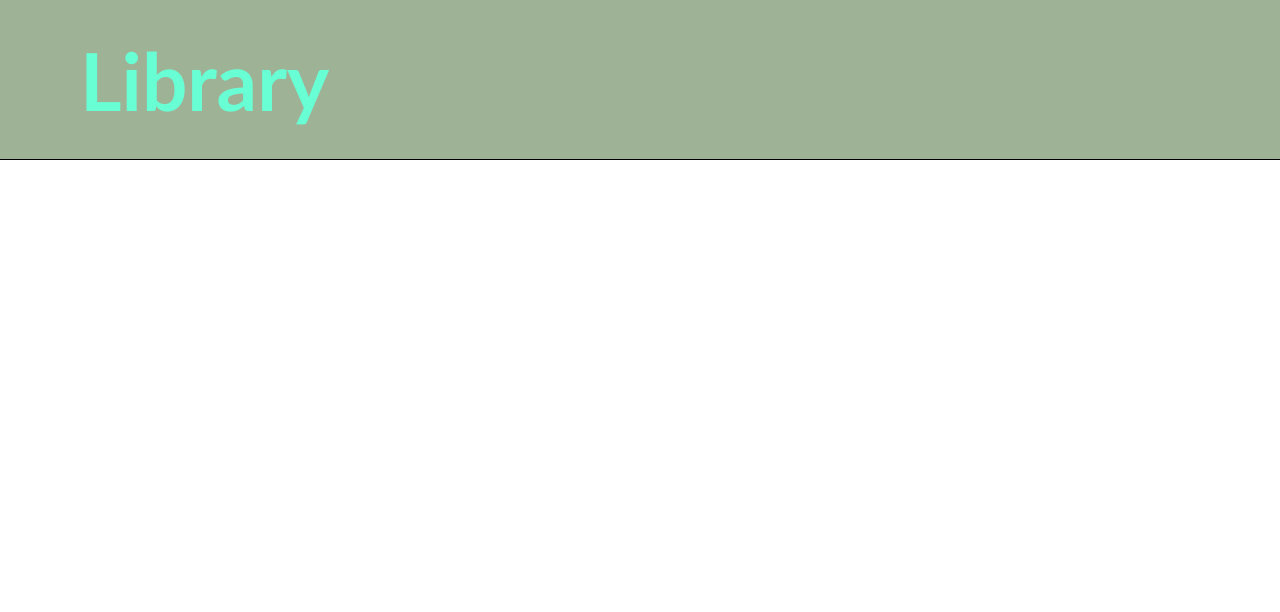
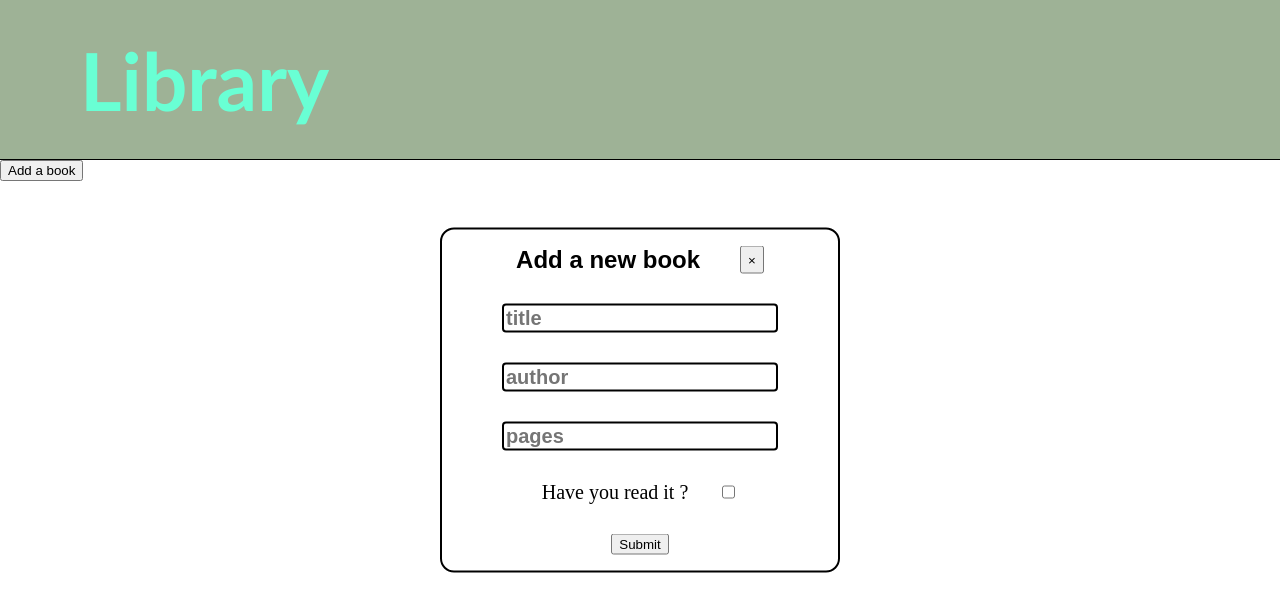
Before and after one commit to Hassane24/Library-, a plain HTML site: page index.html in a window 1280 px wide. Drawn offline with Linux system fonts and the light colour scheme.

Commit message:
popup form unfinished

```diff
--- a/index.html
+++ b/index.html
@@ -1,5 +1,6 @@
 <!DOCTYPE html>
 <html lang="en">
+
 <head>
   <meta charset="UTF-8" />
   <meta http-equiv="X-UA-Compatible" content="IE=edge" />
@@ -8,14 +9,27 @@
   <script src="script.js" defer></script>
   <title>Library</title>
 </head>
+
 <body>
   <div class="header">Library</div>
   <div class="main-content">
-      <div class="book"></div>
-      <div class="book"></div>
-      <div class="book"></div>
-      <div class="book"></div>
-      <div class="book"></div>
+    <button>Add a book</button>
+    <div class="form" id="form">
+      <div class="form-header">
+        <div class="title">Add a new book</div>
+        <button class="close-button">&times;</button>
+      </div>
+      <input type="text" id="book-title" placeholder="title" required>
+      <input type="text" id="author" placeholder="author" required>
+      <input type="number" id="pages" placeholder="pages" required>
+      <div class="is-read">
+        <div class="text">Have you read it ?</div>
+        <input type="checkbox">
+      </div>
+      <button>Submit</button>
+    </div>
+
   </div>
 </body>
+
 </html>
--- a/style.css
+++ b/style.css
@@ -24,3 +24,47 @@ body {
   background-color: rgba(62, 102, 46, 0.5);
   color: rgba(105, 255, 212);
 }
+
+.form {
+  display: flex;
+  position: fixed;
+  top: 50%;
+  left: 50%;
+  transform: translate(-50%, -50%);
+  align-items: center;
+  flex-direction: column;
+  gap: 30px;
+  border: 2px solid black;
+  border-radius: 14px;
+  padding: 16px 0px;
+  width: 400px;
+  max-width: 60%;
+
+}
+
+.form-header {
+  display: flex;
+  column-gap: 40px;
+}
+
+.is-read {
+  display: flex;
+  gap: 30px;
+}
+
+.title {
+  font-weight: bold;
+  font-family: Arial, Helvetica, sans-serif;
+  font-size: 24px;
+}
+
+input {
+  font-size: 20px;
+  font-weight: bold;
+  border: 2px solid black;
+  border-radius: 4px;
+}
+
+.text {
+  font-size: 20px;
+}
```
Lines whose indentation alone changed are shown as unchanged.
